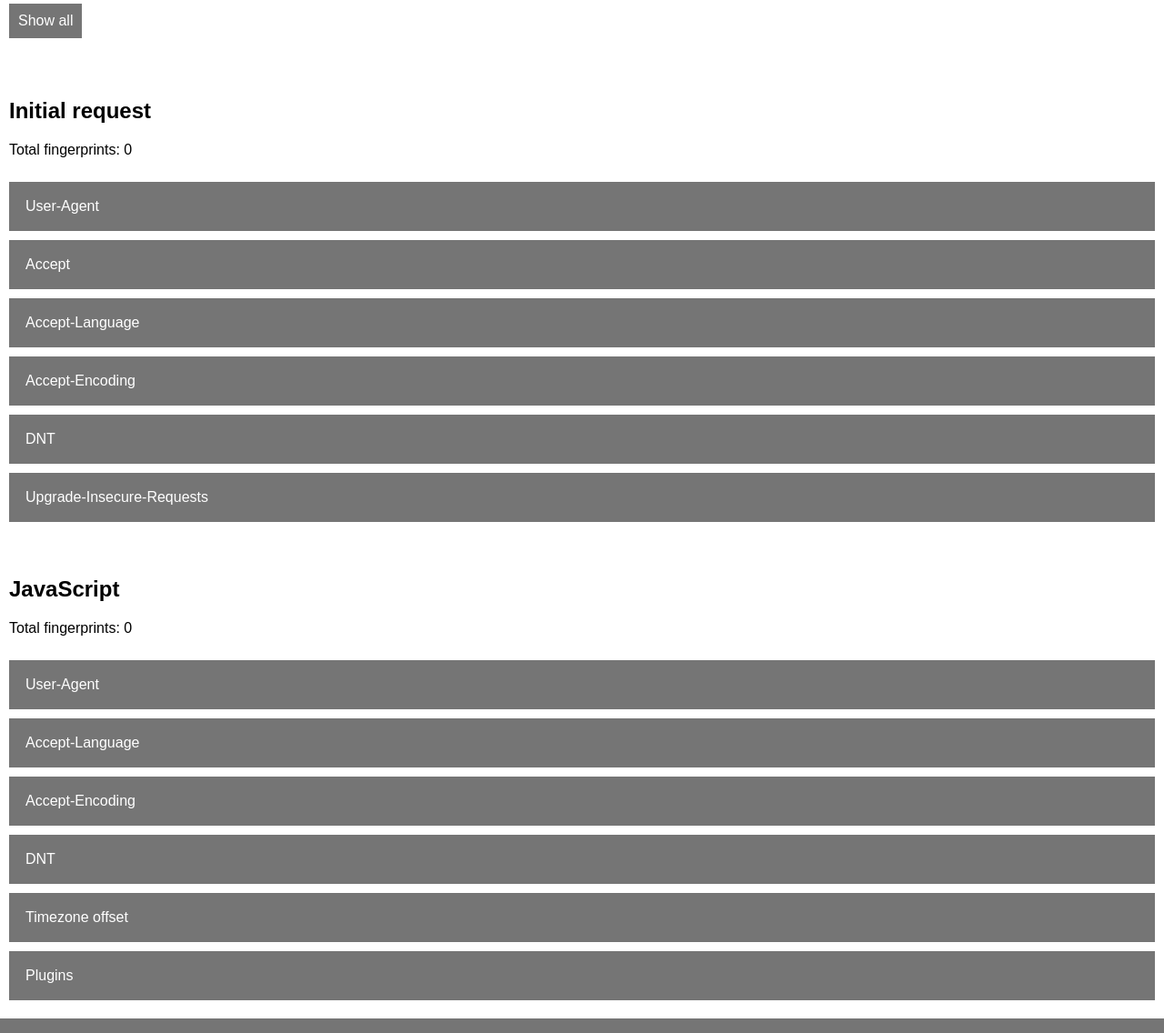
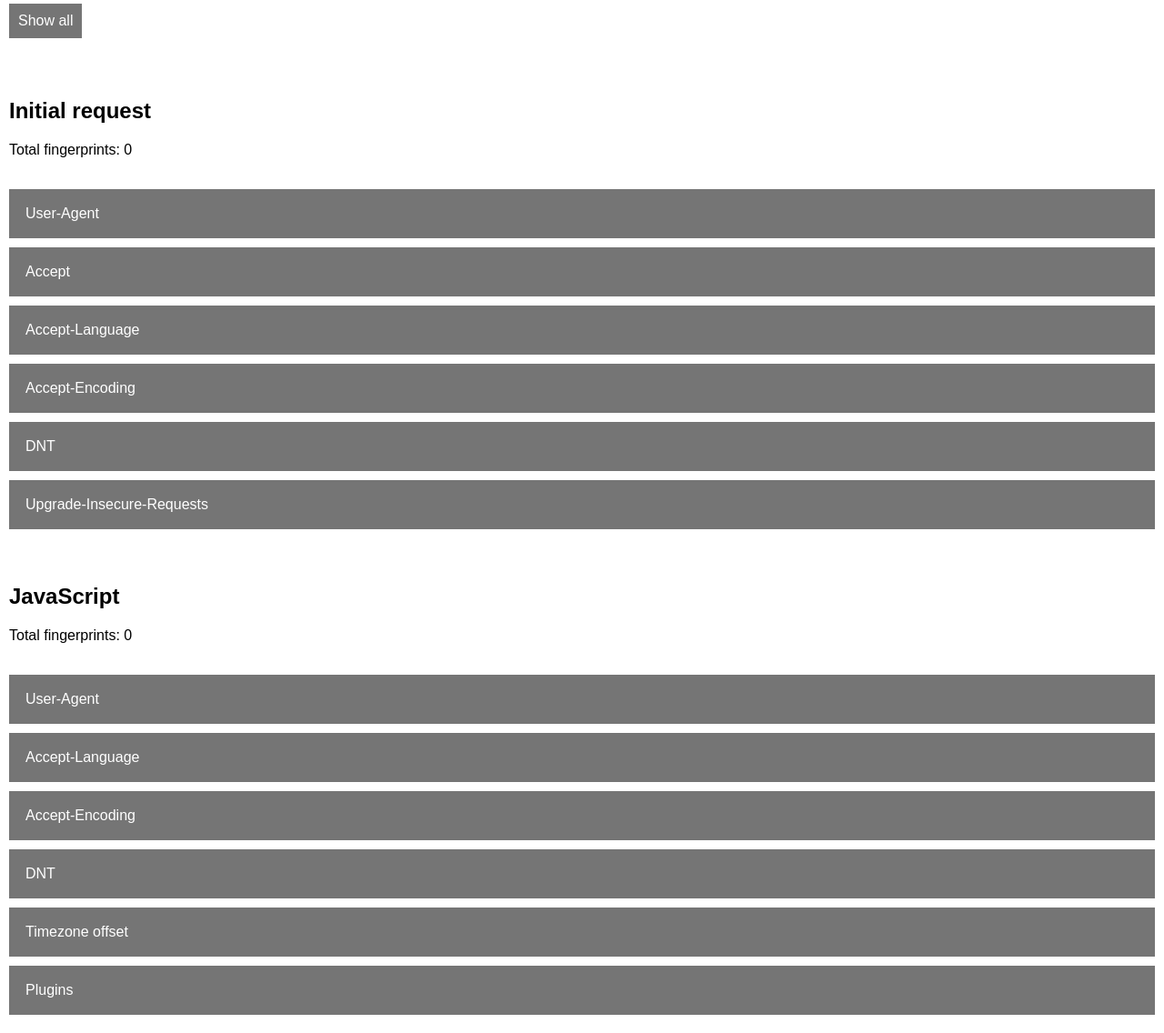
Before and after one commit to jtherrmann/fingerprint, a Flask app: page /stats in a window 1280 px wide. Shown: the part 184-1320 px from the top of the page at 91% size. Run offline with Flask 2, Linux system fonts and the light colour scheme; data that the repository does not hold is empty.

Commit message:
Fix div tags

```diff
--- a/fingerprint/static/style.css
+++ b/fingerprint/static/style.css
@@ -3,10 +3,6 @@ body {
     color: black;
     font-family: sans-serif;
     margin: 0;
-}
-
-.spacer {
-    padding-top: 10px;
 }
 
 #content-div {
--- a/fingerprint/templates/stats.html
+++ b/fingerprint/templates/stats.html
@@ -15,7 +15,7 @@
 
 <p>Total fingerprints: {{ total }}</p>
 
-<div class="spacer" />
+<br />
 
 {% for col in stats %}
 
@@ -38,7 +38,7 @@
   </table>
 </div>
 
-<div class="spacer" />
+<div style="padding-top:10px;"></div>
 
 {% endfor %}
 
@@ -53,15 +53,11 @@
   <button type="button" id="stats-toggle-all" class="clickable">Show all</button>
 </p>
 
-<div class="spacer" />
-<div class="spacer" />
-<div class="spacer" />
+<div style="padding-top:30px;"></div>
 
 {{ stats('Initial request', initial_request_stats, initial_request_total) }}
 
-<div class="spacer" />
-<div class="spacer" />
-<div class="spacer" />
+<div style="padding-top:30px;"></div>
 
 {{ stats('JavaScript', js_stats, js_total) }}
 
```
Also changed, not shown: fingerprint/templates/fingerprint.html (+4 -5 lines).
